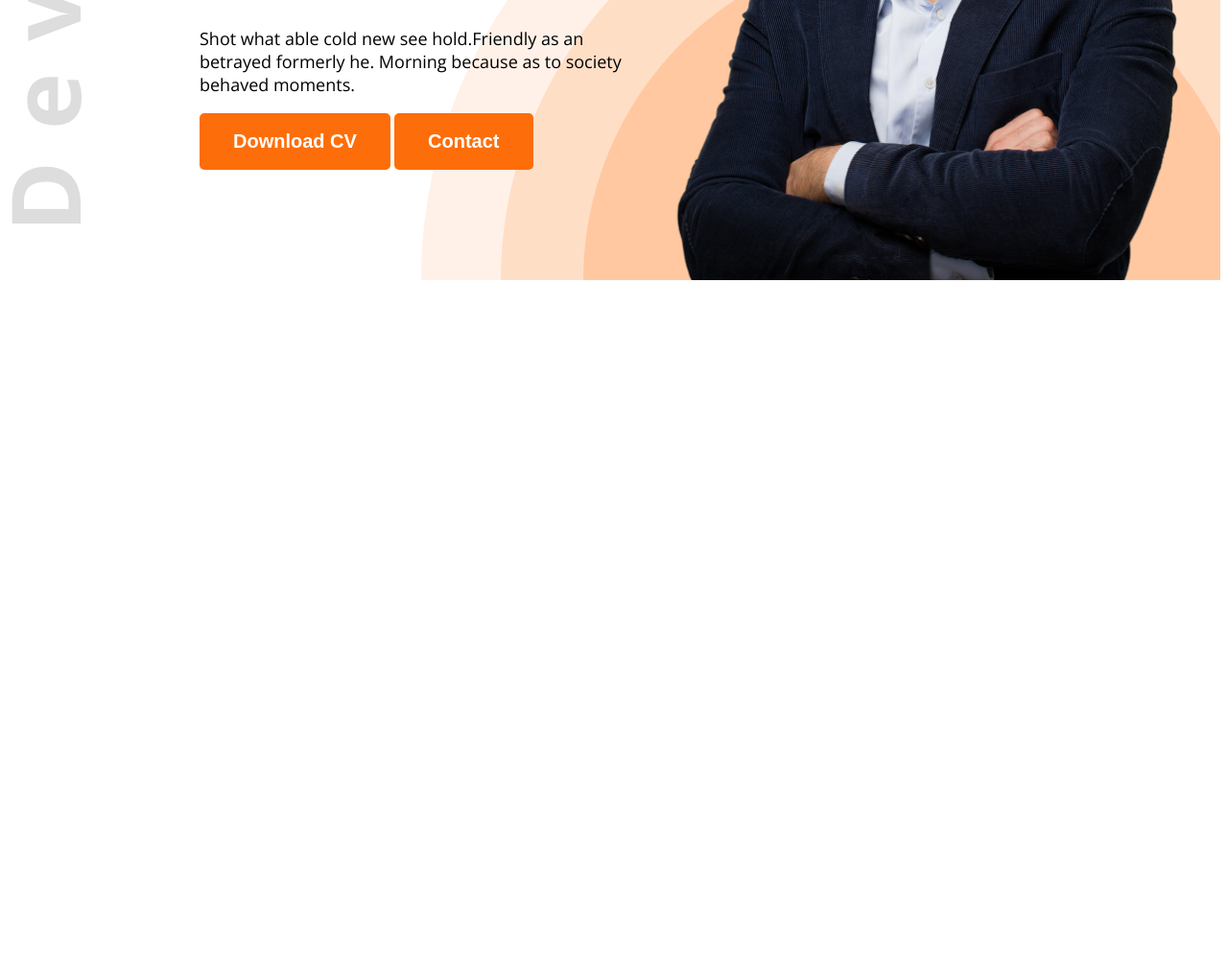
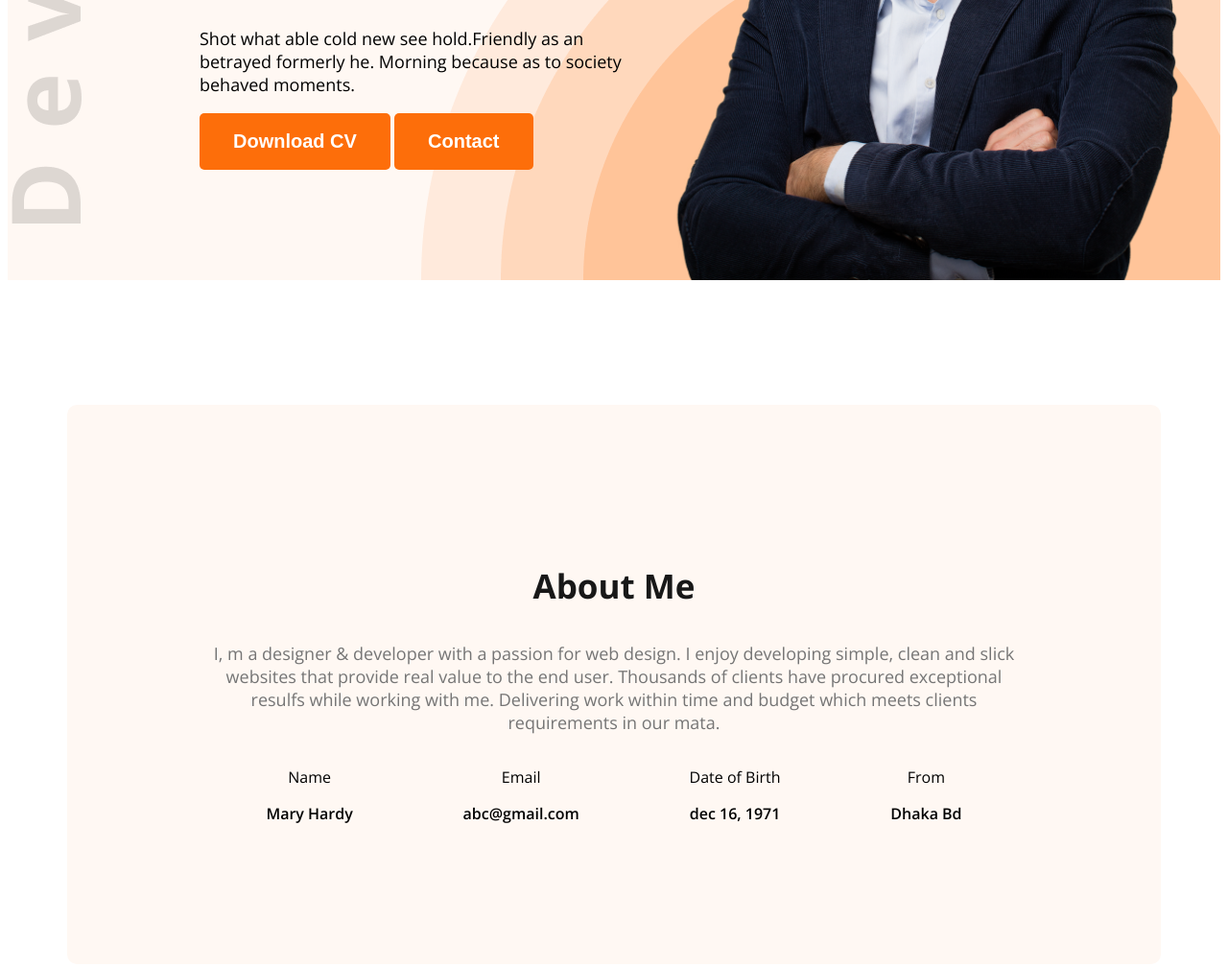
Before and after one commit to fahimislam222/web-developer-portfolio, a plain HTML site: page index.html in a window 1280 px wide. Shown: the part 538-1546 px from the top of the page at 96% size. Before the commit the page ends 838 px from the top, so only its background shows below. Drawn offline with nearby package versions, Linux system fonts and the light colour scheme.

Commit message:
Added About me section

```diff
--- a/index.html
+++ b/index.html
@@ -10,7 +10,7 @@
     <link rel="stylesheet" href="styles/portfolio.css">
 </head>
 <body class="open-sans-normal">
-    <header class="header">
+    <header class="header secondary-bg">
         <nav>
             <h3 class="nav-title">Me<span class="text-primary">r</span>y</h3>
             <ul>
@@ -33,6 +33,32 @@
         </div>
     </header>
     <main>
+        <section class="about secondary-bg">
+            <h3 class="section-title">About Me</h3>
+            <p class="section-description">I, m a designer & developer with a passion for web design. I enjoy developing simple, clean and slick websites that provide real value to the end user. Thousands of clients have procured exceptional resulfs while working with me. Delivering work within time and budget which meets clients requirements in our mata.</p>
+
+            <div class="about-items">
+                <!-- .about-item*4>p.item-title+p.item-description -->
+                 <div class="about-item">
+                    <p class="item-title">Name</p>
+                    <p class="item-desctiption">Mary Hardy</p>
+                 </div>
+                 <div class="about-item">
+                    <p class="item-title">Email</p>
+                    <p class="item-desctiption">abc@gmail.com</p>
+                 </div>
+                 <div class="about-item">
+                    <p class="item-title">Date of Birth</p>
+                    <p class="item-desctiption">dec 16, 1971</p>
+                 </div>
+                 <div class="about-item">
+                    <p class="item-title">From</p>
+                    <p class="item-desctiption">Dhaka Bd</p>
+                 </div>
+
+            </div>
+
+        </section>
 
     </main>
     <footer>
--- a/styles/portfolio.css
+++ b/styles/portfolio.css
@@ -10,6 +10,11 @@
 /* Shared Style */
 .text-primary{
     color: #FD6E0A;
+}
+
+.secondary-bg{
+    background-color: #FFF8F3;
+
 }
 
 
@@ -86,3 +91,40 @@
     background-repeat: no-repeat;
     background-position: top left, bottom right;
 }
+
+.section-title{
+    font-size: 35px;
+    font-weight: bold;
+    color: #181818;
+}
+
+.section-description{
+    font-size: 18px;
+    color: #757575;
+}
+
+/* About */
+.about{
+    border-radius: 10px;
+    padding: 130px 150px;
+    text-align: center;
+    margin-top: 130px;
+
+}
+
+/* Main style */
+
+main{
+    max-width: 1140px;
+    margin: 0 auto;
+
+}
+
+.item-desctiption{
+    font-weight: 600;
+}
+
+.about-items{
+    display: flex;
+    justify-content: space-around;
+}
```
